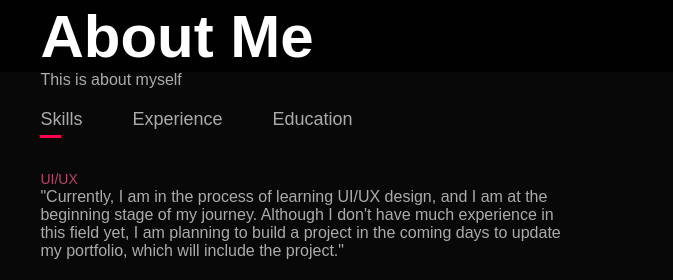
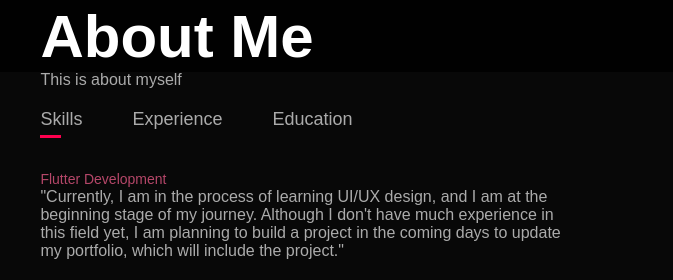
Before and after one commit to MukundJain1/M_J.github.io, a plain HTML site: page index.html in a window 1280 px wide. Shown: the part 868-1148 px from the top of the page, 510-1183 px from the left. Drawn offline with Linux system fonts and the light colour scheme.

Commit message:
changes in about section

```diff
--- a/index.html
+++ b/index.html
@@ -59,7 +59,7 @@
                         </div>
                         <div class="tab-contents active-tab" id="Skills">
                             <ul>
-                                <li><span>UI/UX</span><br>
+                                <li><span>Flutter Development</span><br>
                                     <p>"Currently, I am in the process of learning UI/UX design, and I am at the
                                         beginning stage of my journey. Although I don't have much experience in this
                                         field yet, I am planning to build a project in the coming days to update my
```
